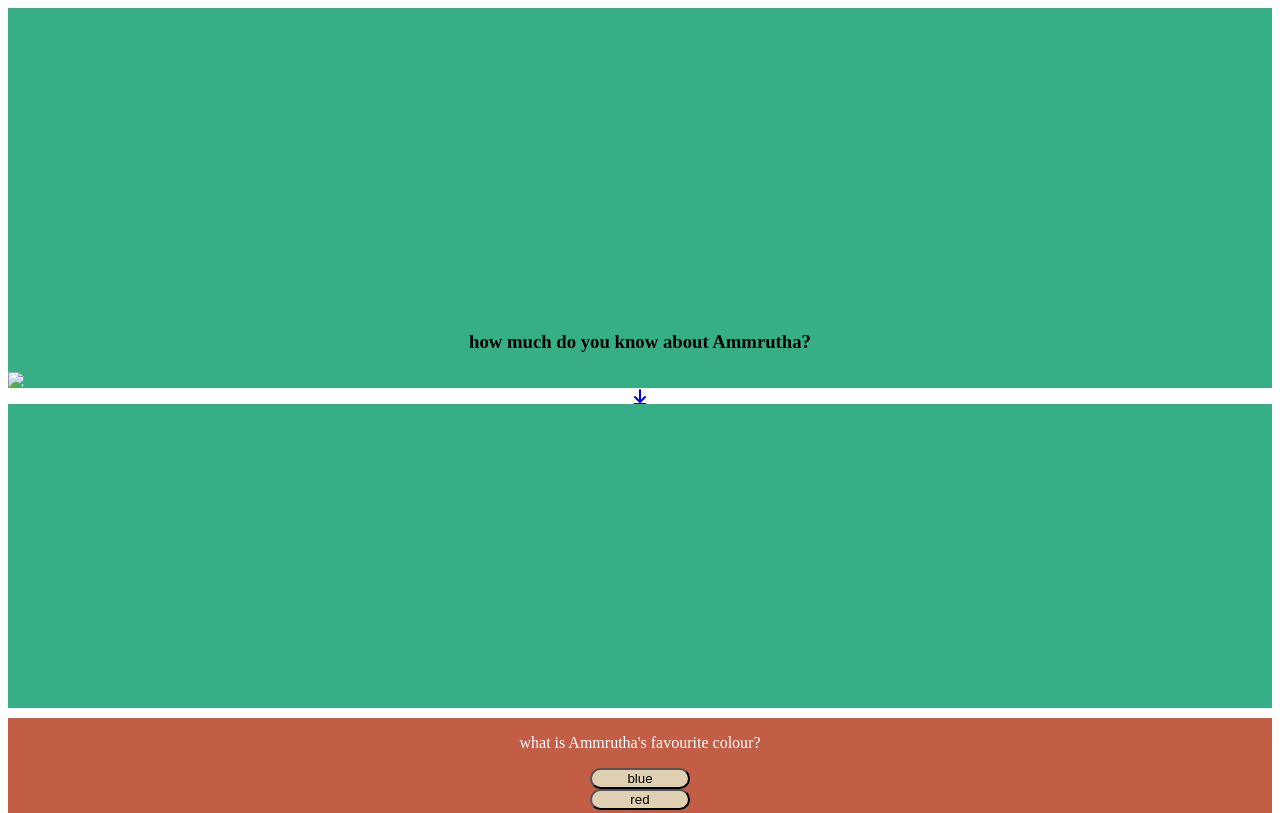
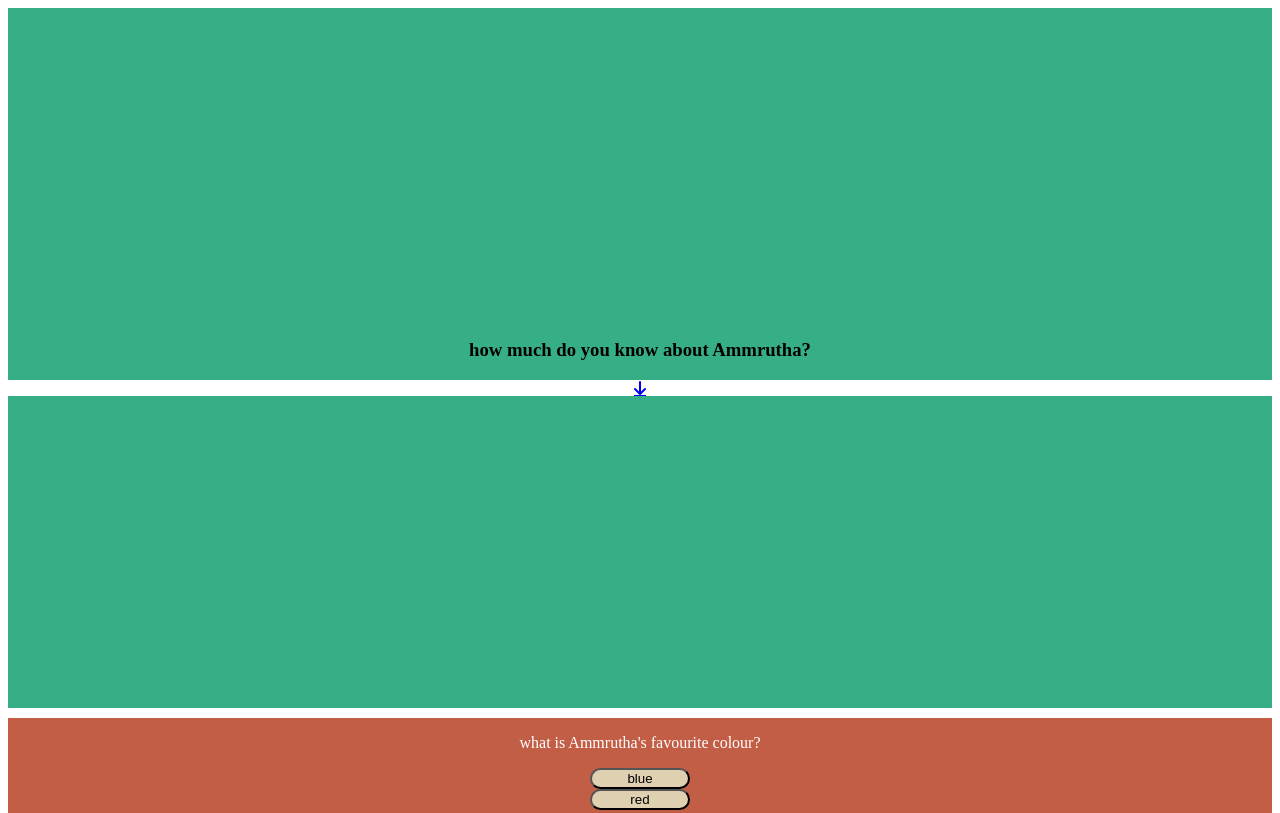
Before and after one commit to ams-sdjb/ams-sdjb.github.io, a plain HTML site: page index.html in a window 1280 px wide. Shown: the top 813 px of the page. Drawn offline with Linux system fonts and the light colour scheme.

Commit message:
Update index.html

```diff
--- a/index.html
+++ b/index.html
@@ -60,7 +60,7 @@
 <body>
 <div class="first">
     <h3>how much do you know about Ammrutha?</h3>
-    <img src="img"width="200px"/>
+
     <a href="#thisisfirst"> <i class="fas fa-arrow-down"></i></a>
 
 </div>
```
